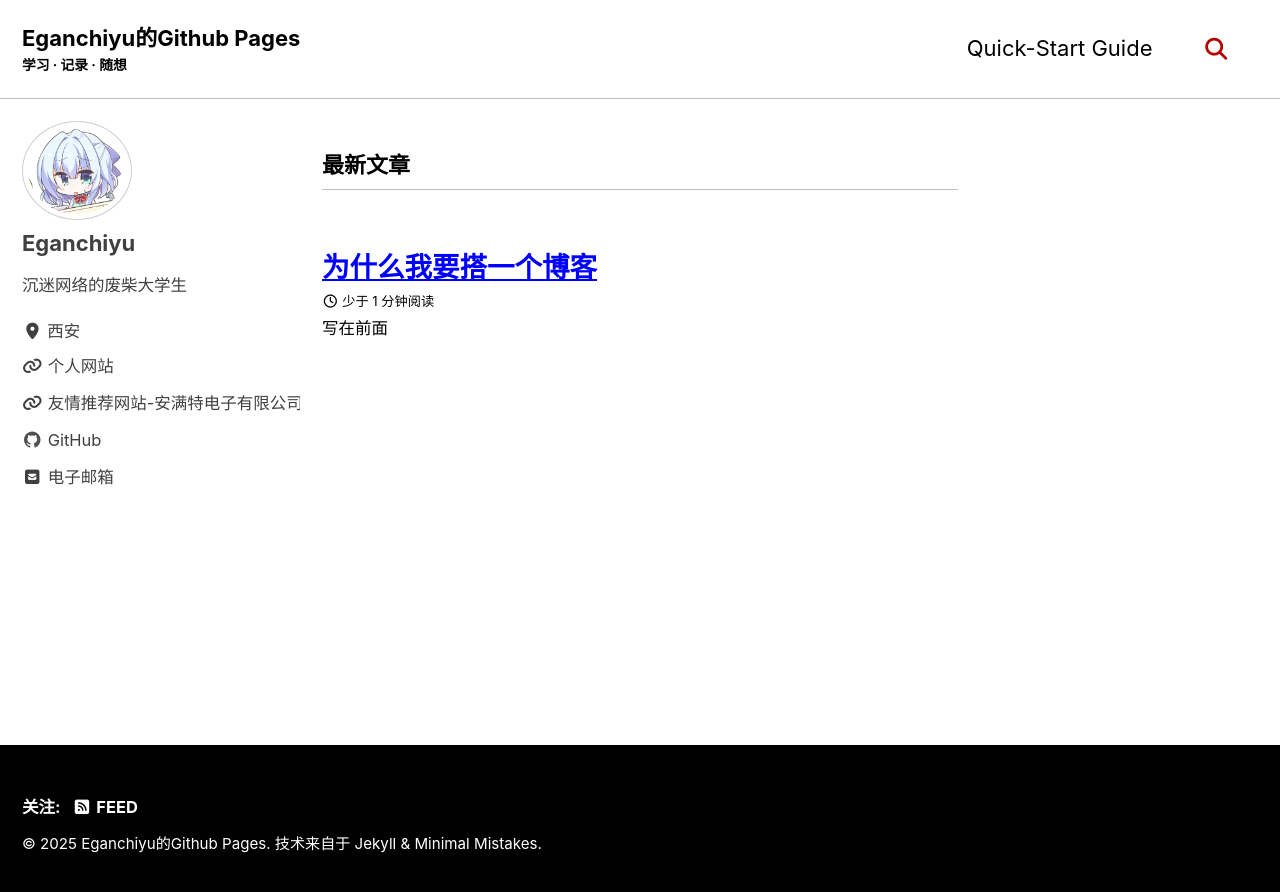
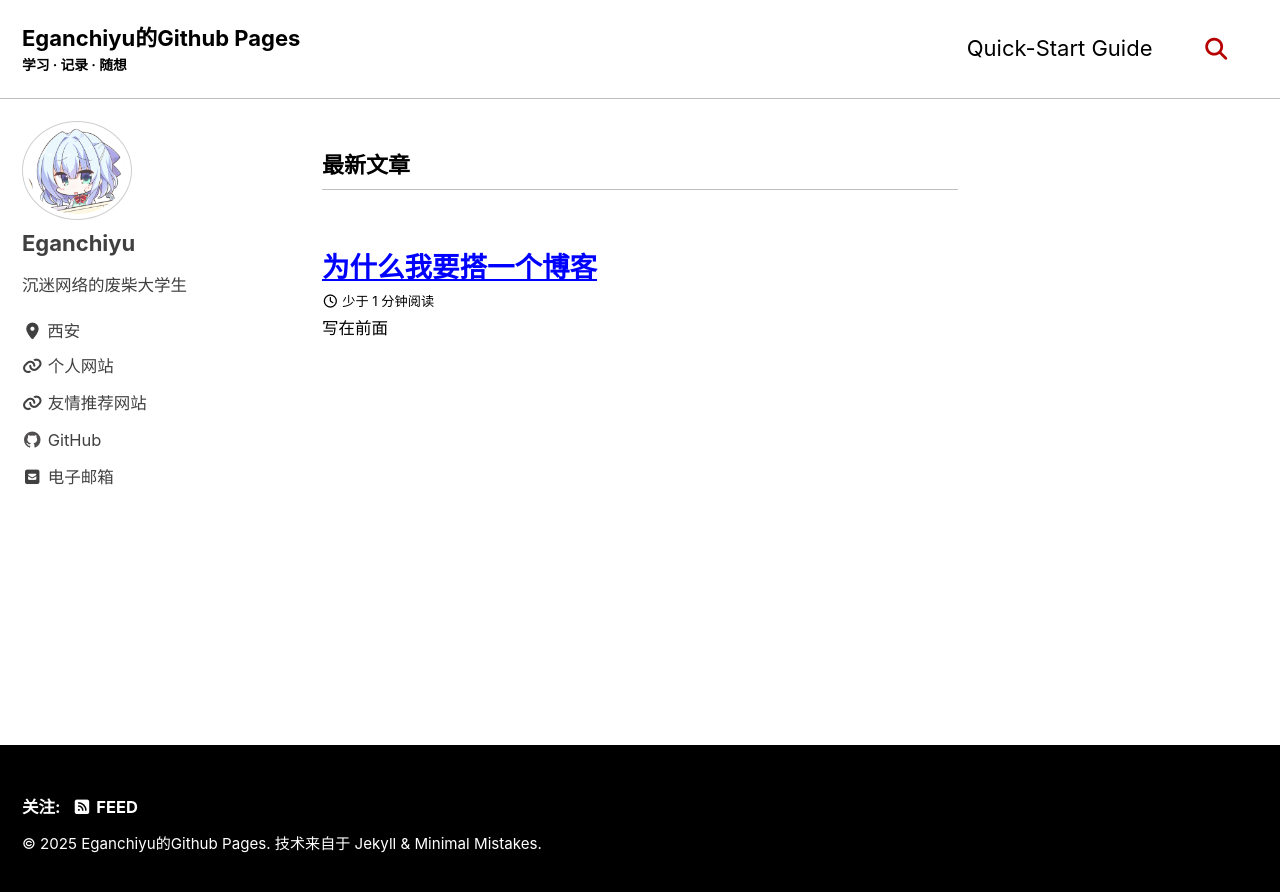
Before and after one commit to Eganchiyu/eganchiyu.github.io, a Jekyll site: the page built from index.html, in a window 1280 px wide. Shown: the top 892 px of the page. Built offline with Jekyll 4.4.1, drawn with Linux system fonts in a browser that asks for light colours; cached includes are drawn as plain includes; the list of posts is cut into pages by our own code.

Commit message:
修改安满特公司的C位布局（什）

```diff
--- a/_config.yml
+++ b/_config.yml
@@ -131,7 +131,7 @@ author:
     - label: "个人网站"
       icon: "fas fa-fw fa-link"
       url: "https://eganchiyu.github.io/"
-    - label: "友情推荐网站-安满特电子有限公司"
+    - label: "友情推荐网站"
       icon: "fas fa-fw fa-link"
       url: "http://www.amtechelecpower.com/"
     # - label: "Twitter"
```
